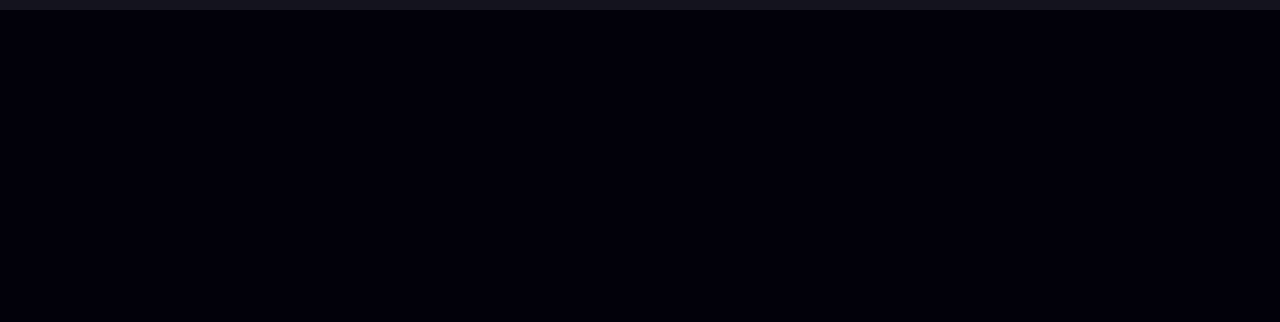
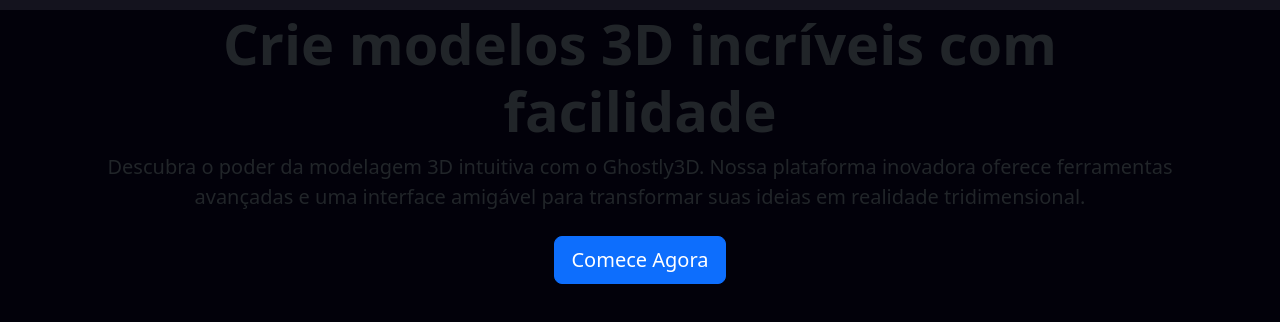
Before and after one commit to Aiohpa/ghostly-3d, a website: page index.html in a window 1280 px wide. Shown: the part 126-448 px from the top of the page. Drawn offline with nearby package versions, Linux system fonts and the light colour scheme; a web font is replaced by a local one.

Commit message:
início da hero section

```diff
--- a/estilo.css
+++ b/estilo.css
@@ -29,6 +29,10 @@
 
 .search-mobile {
   display: none;
+}
+
+.container-hero {
+  background-color: url("Pictures/hero-bg.png");
 }
 
 @media (max-width: 1199px) {
--- a/index.html
+++ b/index.html
@@ -27,6 +27,7 @@
             class="d-inline-block align-text-center navbar-logo">
           <span class="brand-title">GHOSTLY3D</span>
         </a>
+        <!--Barra de pesquisa de mobile-->
         <form class="d-flex align-items-center form-search-mobile" role="search">
           <div class="input-group search-mobile">
             <input class="form-control" type="search" placeholder="Procure" aria-label="Search" />
@@ -62,6 +63,18 @@
         </div>
     </nav>
   </header>
+  <main>
+    <section class="container container-hero justify-content-center align-items-center text-center">
+      <div class="hero-texto">
+        <h1 class="display-4 fw-bold">Crie modelos 3D incríveis com facilidade</h1>
+        <p class="lead mb-4">Descubra o poder da modelagem 3D intuitiva com o Ghostly3D. Nossa plataforma
+          inovadora oferece ferramentas avançadas e uma interface amigável para transformar suas ideias em
+          realidade tridimensional.</p>
+        <a href="lab.html" class="btn btn-primary btn-lg">Comece Agora</a>
+      </div>
+
+    </section>
+  </main>
   <script src="node_modules\bootstrap\dist\js\bootstrap.bundle.min.js"></script>
   <script src="node_modules\@popperjs\core\dist\umd\popper.min.js"></script>
 </body>
```
Also changed, not shown: 2 other files.
